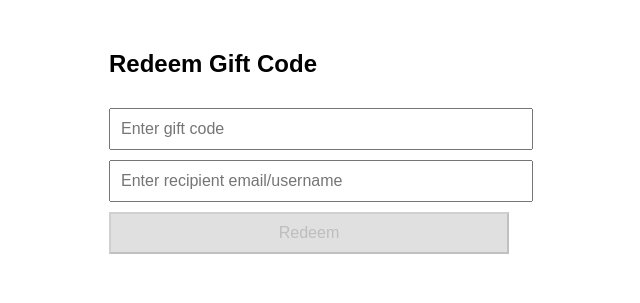
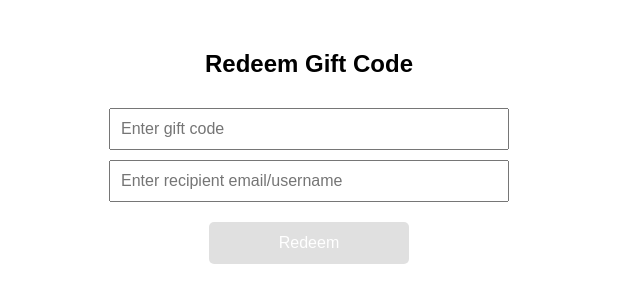
Before and after one commit to LuBolin/fetch-giftcard, a PHP site: page /redeem.html in a window 1280 px wide. Shown: the top 303 px of the page, without its empty margins (331-971 px from the left). Run offline with PHP 8.4, Linux system fonts and the light colour scheme.

Commit message:
Center redeem button

```diff
--- a/frontend/redeem.css
+++ b/frontend/redeem.css
@@ -2,13 +2,33 @@ body {
   font-family: Arial, sans-serif;
   max-width: 400px;
   margin: 50px auto;
+  text-align: center;
 }
 
-input, button {
+input {
   width: 100%;
   padding: 10px;
   margin-top: 10px;
   font-size: 16px;
+  box-sizing: border-box;
+}
+
+button {
+  width: 200px;
+  padding: 12px;
+  margin: 20px auto 10px auto;
+  font-size: 16px;
+  display: block;
+  border: none;
+  border-radius: 5px;
+  background-color: #007bff;
+  color: white;
+  cursor: pointer;
+  transition: background-color 0.2s;
+}
+
+button:hover:not(:disabled) {
+  background-color: #0056b3;
 }
 
 button:disabled {
```
